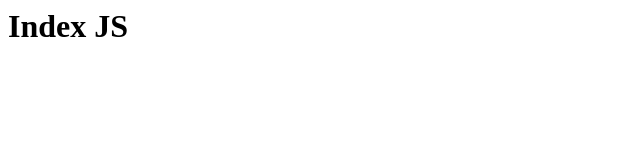
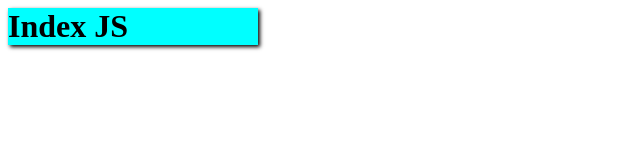
Before and after one commit to Bas-4A6C/PT-P2-LES2, a plain HTML site: page index.html in a window 1280 px wide. Shown: the whole page, without its empty margins (0-640 px from the left). Drawn offline with Linux system fonts and the light colour scheme.

Commit message:
index en stylesheet aangepast

```diff
--- a/index.html
+++ b/index.html
@@ -1,8 +1,7 @@
 <html lang="nl">
     <head>
 
-        <style>
-        </style>
+       <link rel="stylesheet" href="stylesheet.css">
         <script>
         </script>
     </head>
--- a/stylesheet.css
+++ b/stylesheet.css
@@ -0,0 +1,6 @@
+div{
+    height: 200ps;
+    width: 250px;
+    background-color: aqua;
+    box-shadow: 2px 2px 4px black;
+}
```
